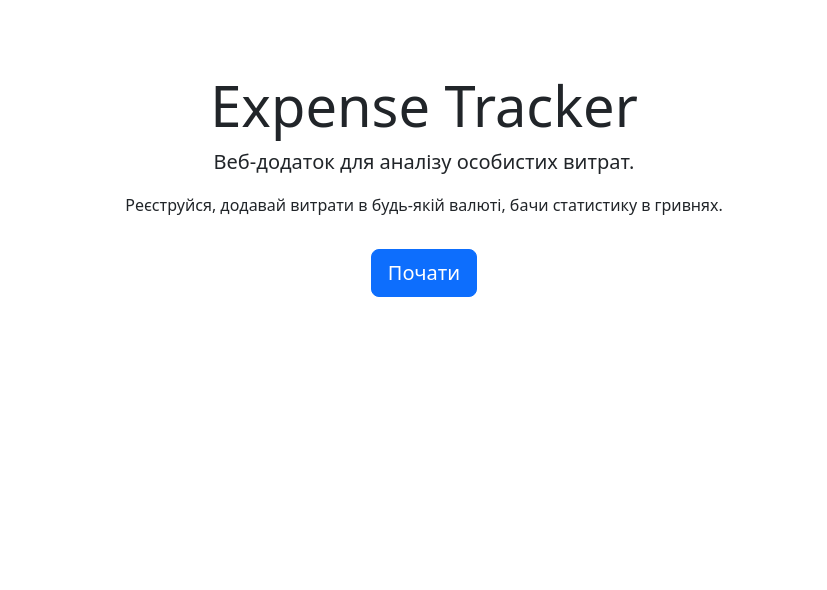
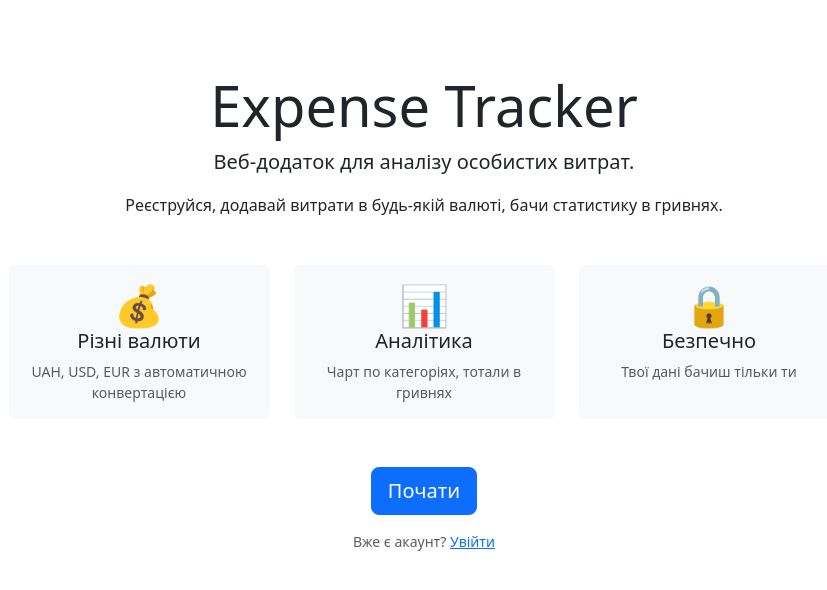
Before and after one commit to HNadin/personal-expense-analysis, a Django app: page / in a window 1280 px wide. Shown: the part 56-646 px from the top of the page, without its empty margins (216-1043 px from the left). Run offline with Django 5.2, Linux system fonts and the light colour scheme.

Commit message:
update comment and homepage

```diff
--- a/finances/models.py
+++ b/finances/models.py
@@ -83,6 +83,4 @@ class Transaction(models.Model):
         try:
             return convert_to_uah(self.amount, self.currency)
         except ExchangeRateError:
-            # Якщо API недоступний — повертаємо суму "як є"
-            # Це не ідеально, але краще ніж 500-та помилка на сторінці.
             return self.amount if self.currency == "UAH" else None
--- a/finances/urls.py
+++ b/finances/urls.py
@@ -10,7 +10,7 @@ urlpatterns = [
     path("tables/<int:pk>/delete/", views.TableDeleteView.as_view(), name="table_delete"),
     path("tables/<int:table_id>/analytics/", views.TableAnalyticsView.as_view(), name="table_analytics"),
 
-    # Transactions (nested під table)
+    # Transactions
     path("tables/<int:table_id>/transactions/", views.TransactionListView.as_view(), name="transaction_list"),
     path("tables/<int:table_id>/transactions/new/", views.TransactionCreateView.as_view(), name="transaction_create"),
     path("transactions/<int:pk>/edit/", views.TransactionUpdateView.as_view(), name="transaction_update"),
--- a/finances/views.py
+++ b/finances/views.py
@@ -17,7 +17,6 @@
 
 
 # === Table CRUD ===
-
 class TableListView(OwnerQuerysetMixin, ListView):
     model = Table
     template_name = "finances/table_list.html"
@@ -91,7 +90,6 @@
 
         if sort in ("amount", "-amount"):
             # Сортування за сумою — у Python, бо треба врахувати валюту через amount_in_uah.
-            # Це OK для невеликих обсягів; на тисячах транзакцій треба буде anотейшн на SQL.
             qs = list(qs.distinct())
             qs.sort(key=lambda t: t.amount_in_uah, reverse=(sort == "-amount"))
             return qs
@@ -113,8 +111,7 @@
             "sort": self.request.GET.get("sort", ""),
         }
 
-        # Рахуємо тотали — за всіма транзакціями таблиці (НЕ враховуємо фільтри,
-        # це баланс таблиці в цілому). Якщо хочеш по фільтрах — використай self.object_list.
+        # Рахуємо тотали — за всіма транзакціями таблиці (НЕ враховуємо фільтри)
         all_transactions = self.table.transactions.all()
         totals_by_currency = {}
         for t in all_transactions:
--- a/templates/finances/transaction_list.html
+++ b/templates/finances/transaction_list.html
@@ -104,8 +104,6 @@
             </tbody>
         </table>
 
-        {# після </table> #}
-
         <!-- Тотали -->
         <div class="card mt-4">
             <div class="card-body">
--- a/templates/index.html
+++ b/templates/index.html
@@ -5,15 +5,55 @@
 
 {% block content %}
 {% if user.is_authenticated %}
-    <h1>Привіт, {{ user.email }}!</h1>
-    <p class="lead">Тут буде твій dashboard з транзакціями.</p>
-    <!-- TODO: посилання на /transactions/ коли зробимо finances app -->
+    <div class="text-center py-5">
+        <h1>Привіт, {{ user.email }}!</h1>
+        <p class="lead">Керуй своїми витратами в одному місці.</p>
+        <div class="mt-4">
+            <a href="{% url 'table_list' %}" class="btn btn-primary btn-lg me-2">
+                📋 Мої таблиці
+            </a>
+        </div>
+    </div>
 {% else %}
     <div class="text-center py-5">
         <h1 class="display-4">Expense Tracker</h1>
         <p class="lead">Веб-додаток для аналізу особистих витрат.</p>
         <p>Реєструйся, додавай витрати в будь-якій валюті, бачи статистику в гривнях.</p>
-        <a href="{% url 'signup' %}" class="btn btn-primary btn-lg mt-3">Почати</a>
+
+        <div class="row justify-content-center mt-5">
+            <div class="col-md-3">
+                <div class="card border-0 bg-light h-100">
+                    <div class="card-body">
+                        <div class="display-6">💰</div>
+                        <h5>Різні валюти</h5>
+                        <p class="small text-muted mb-0">UAH, USD, EUR з автоматичною конвертацією</p>
+                    </div>
+                </div>
+            </div>
+            <div class="col-md-3">
+                <div class="card border-0 bg-light h-100">
+                    <div class="card-body">
+                        <div class="display-6">📊</div>
+                        <h5>Аналітика</h5>
+                        <p class="small text-muted mb-0">Чарт по категоріях, тотали в гривнях</p>
+                    </div>
+                </div>
+            </div>
+            <div class="col-md-3">
+                <div class="card border-0 bg-light h-100">
+                    <div class="card-body">
+                        <div class="display-6">🔒</div>
+                        <h5>Безпечно</h5>
+                        <p class="small text-muted mb-0">Твої дані бачиш тільки ти</p>
+                    </div>
+                </div>
+            </div>
+        </div>
+
+        <a href="{% url 'signup' %}" class="btn btn-primary btn-lg mt-5">Почати</a>
+        <p class="mt-3 small text-muted">
+            Вже є акаунт? <a href="{% url 'login' %}">Увійти</a>
+        </p>
     </div>
 {% endif %}
 {% endblock %}
```
